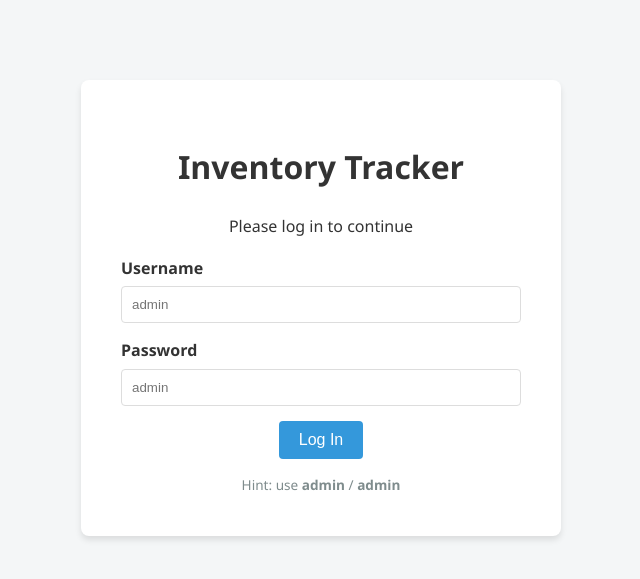
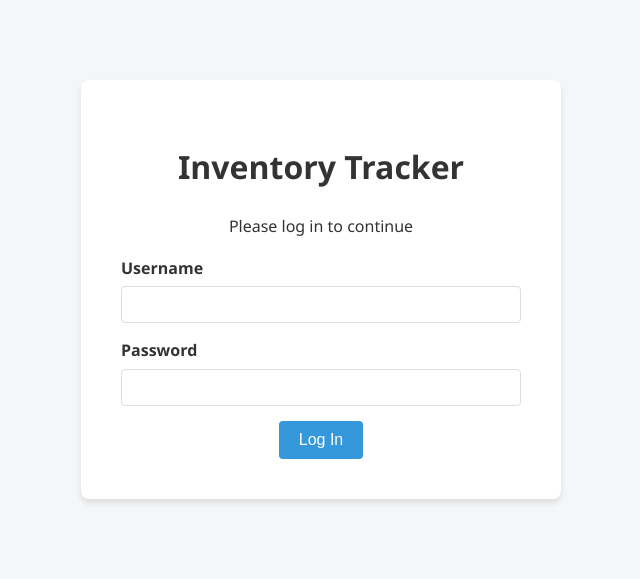
Before and after one commit to HenokTade/inventory-tracker, a Flask app: page /login in a window 1280 px wide. Shown: the top 579 px of the page, without its empty margins (319-959 px from the left). Run offline with Flask 3, Linux system fonts and the light colour scheme.

Commit message:
Move application code to src directory

```diff
--- a/templates/login.html
+++ b/src/templates/login.html
@@ -19,15 +19,15 @@
             <form action="{{ url_for('login') }}" method="POST">
                 <div class="form-group">
                     <label for="username">Username</label>
-                    <input type="text" id="username" name="username" required placeholder="admin">
+                    <input type="text" id="username" name="username">
                 </div>
                 <div class="form-group">
                     <label for="password">Password</label>
-                    <input type="password" id="password" name="password" required placeholder="admin">
+                    <input type="password" id="password" name="password">
                 </div>
                 <button type="submit" class="btn">Log In</button>
             </form>
-            <div class="hint">Hint: use <strong>admin</strong> / <strong>admin</strong></div>
+
         </div>
     </div>
 </body>
```
Also changed, not shown: src/app.py (renamed from app.py), src/static/style.css (renamed from static/style.css), src/templates/dashboard.html (renamed from templates/dashboard.html).
